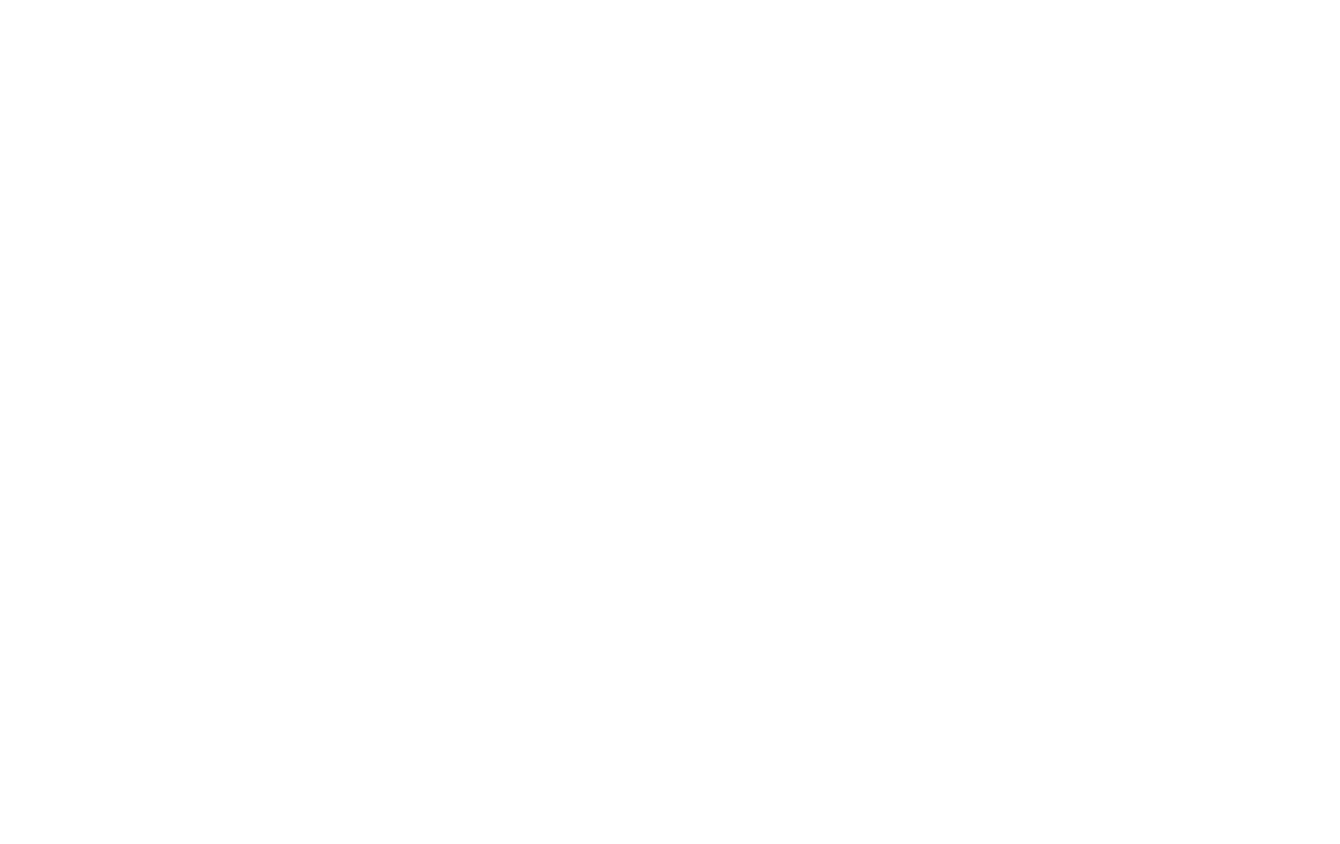
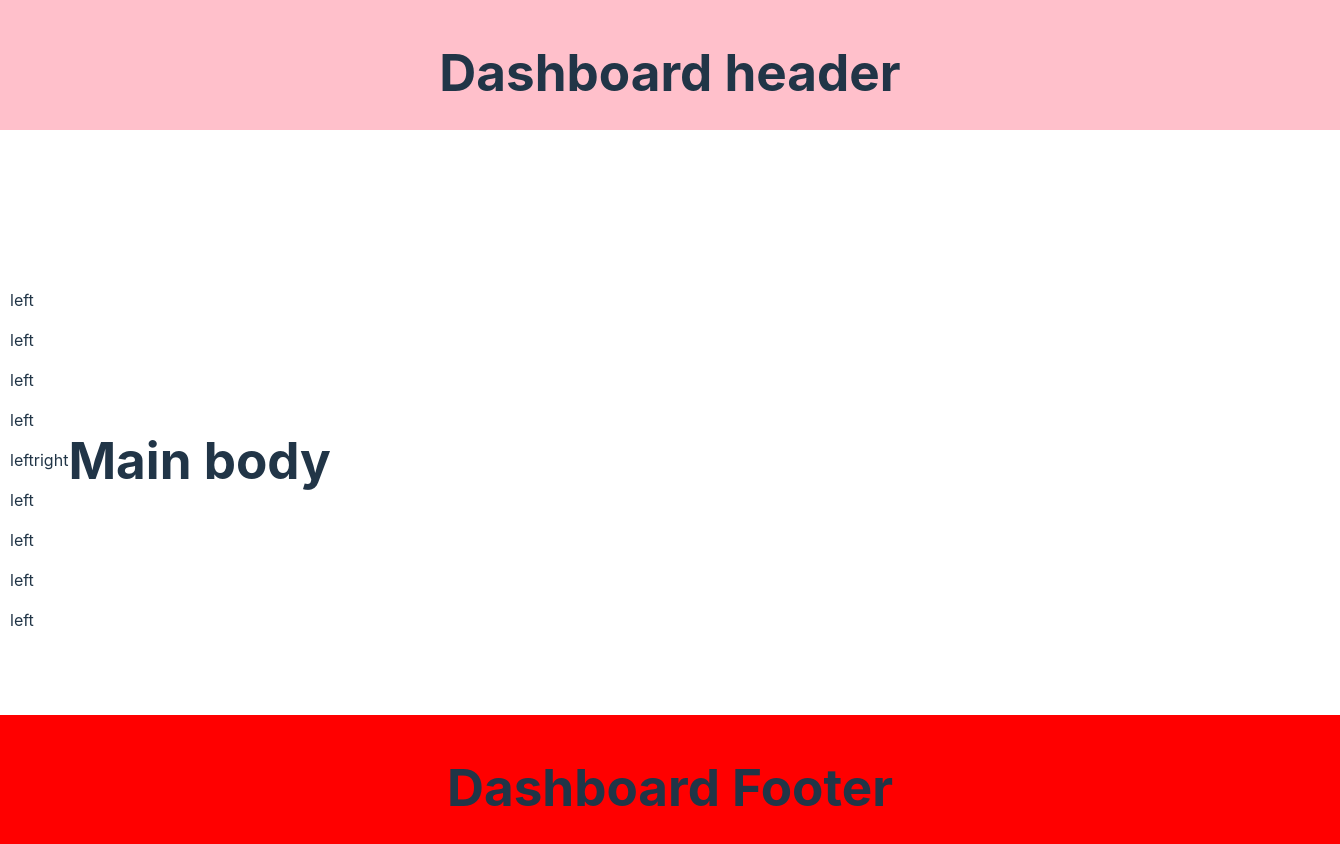
Before and after one commit to bibekkoirala1/abroad-dreams, a React (Vite) app in the folder abroad_dreams_frontend/: page /dashboard in a window 1280 px wide. Shown: the top 844 px of the page, 1340 px wide, since content can reach past the window. Before the commit the page ends 800 px from the top, so only its background shows below. Built offline with nearby package versions, Linux system fonts and the light colour scheme.

Commit message:
dashboard layout
-- css update
-- tsx update

```diff
--- a/abroad_dreams_frontend/src/css/Dashboard.css
+++ b/abroad_dreams_frontend/src/css/Dashboard.css
@@ -0,0 +1,51 @@
+.container {
+  height: 100vh;
+  width: 100vw;
+  background: green;
+  display: flex;
+  flex-direction: column;
+  justify-content: center;
+  align-items: center;
+  padding: 30px;
+  position: absolute;
+  top: 0;
+  bottom: 0;
+  left: 0;
+  right: 0;
+  width: 100%;
+}
+
+.container .dashboard-header {
+  background: pink;
+  padding: 10px;
+  width: 100%;
+  box-sizing: border-box;
+  position: absolute;
+  top: 0;
+}
+
+.container .dashboard-main {
+  background: white;
+  padding: 10px;
+  width: 100%;
+  box-sizing: border-box;
+  position: absolute;
+  top: 130px; /* Adjusted top position to avoid overlapping with header */
+  bottom: 40px; /* Adjusted bottom position to provide spacing for footer */
+  overflow-y: auto; /* Added overflow-y to enable scrolling if content overflows */
+  margin-bottom: 30px;
+  display: flex;
+  align-items: center;
+  text-align: center;
+  text-decoration: none;
+
+}
+
+.container .dashboard-footer {
+  background: red;
+  padding: 10px;
+  width: 100%;
+  box-sizing: border-box;
+  position: absolute;
+  bottom: 0;
+}
--- a/abroad_dreams_frontend/src/pages/Dashboard.tsx
+++ b/abroad_dreams_frontend/src/pages/Dashboard.tsx
@@ -2,12 +2,47 @@
 
 
 function Dashboard() {
-  return (
-    <div>
 
+
+return(
+
+  <div
+   className="container">
+    <div
+     className="dashboard-header">
+      <h1>Dashboard header</h1>
     </div>
+    <div
+     className="dashboard-main">
 
-  )
-}
+      <div className="side-bar">
+        <p>left</p>
+        <p>left</p>
+        <p>left</p>
+        <p>left</p>
+        <p>left</p>
+        <p>left</p>
+        <p>left</p>
+        <p>left</p>
+        <p>left</p>
+      </div>
+
+      <div className="main-body">
+        <p>right</p>
+      </div>
+
+      <h1>Main body</h1>
+
+      </div>
+       <div className="dashboard-footer">
+      <h1>Dashboard Footer</h1>
+    </div>
+  </div>
+
+
+)
+};
+
+
 
 export default Dashboard;
```
